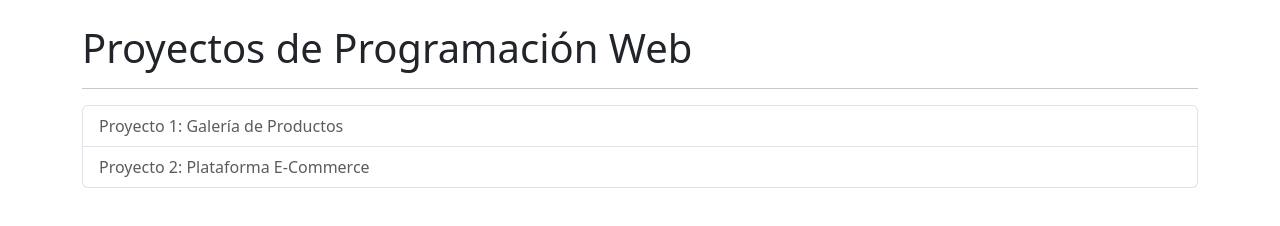
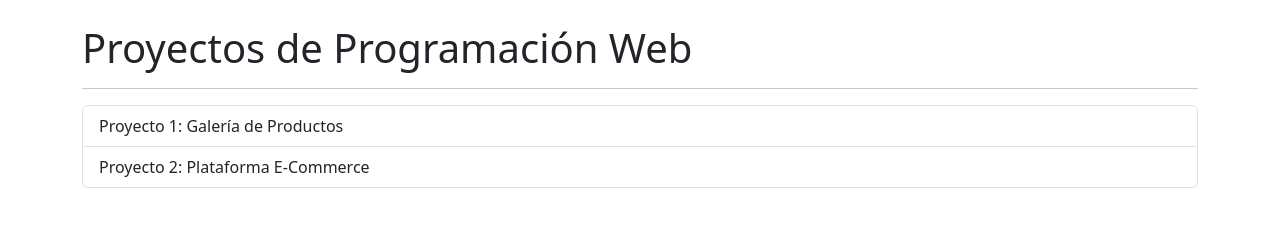
Before and after one commit to michaelbernales-code/proyecto-1, a plain HTML site: page index.html in a window 1280 px wide. Drawn offline with nearby package versions, Linux system fonts and the light colour scheme.

Commit message:
Update Bootstrap links and HTML structure

```diff
--- a/index.html
+++ b/index.html
@@ -4,7 +4,8 @@
     <meta charset="UTF-8">
     <meta name="viewport" content="width=device-width, initial-scale=1.0">
     <title>Practica Calificada</title>
-    <link rel="stylesheet" href="../plantilla/css/bootstrap.min.css">
+    <link href="https://cdn.jsdelivr.net/npm/bootstrap@5.3.8/dist/css/bootstrap.min.css" rel="stylesheet" integrity="sha384-sRIl4kxILFvY47J16cr9ZwB07vP4J8+LH7qKQnuqkuIAvNWLzeN8tE5YBujZqJLB" crossorigin="anonymous">
+<body>
 </head>
 <body>
     <div class="container py-4">
@@ -21,6 +22,6 @@
         </div>
     </div>
 
-    <script src="../plantilla/js/bootstrap.bundle.min.js"></script>
+    <script src="https://cdn.jsdelivr.net/npm/bootstrap@5.3.8/dist/js/bootstrap.bundle.min.js" integrity="sha384-FKyoEForCGlyvwx9Hj09JcYn3nv7wiPVlz7YYwJrWVcXK/BmnVDxM+D2scQbITxI" crossorigin="anonymous"></script>
 </body>
 </html>
```
